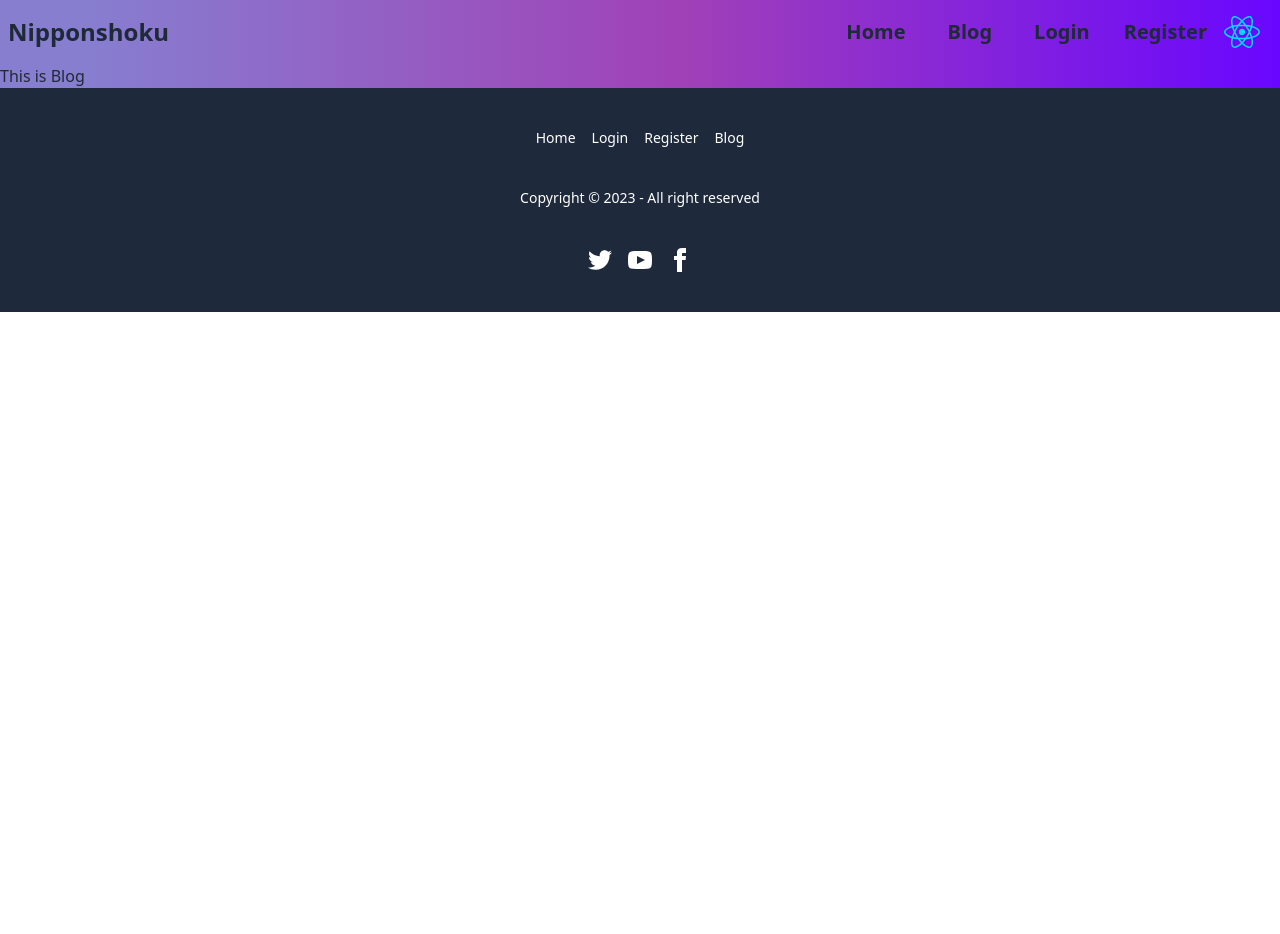
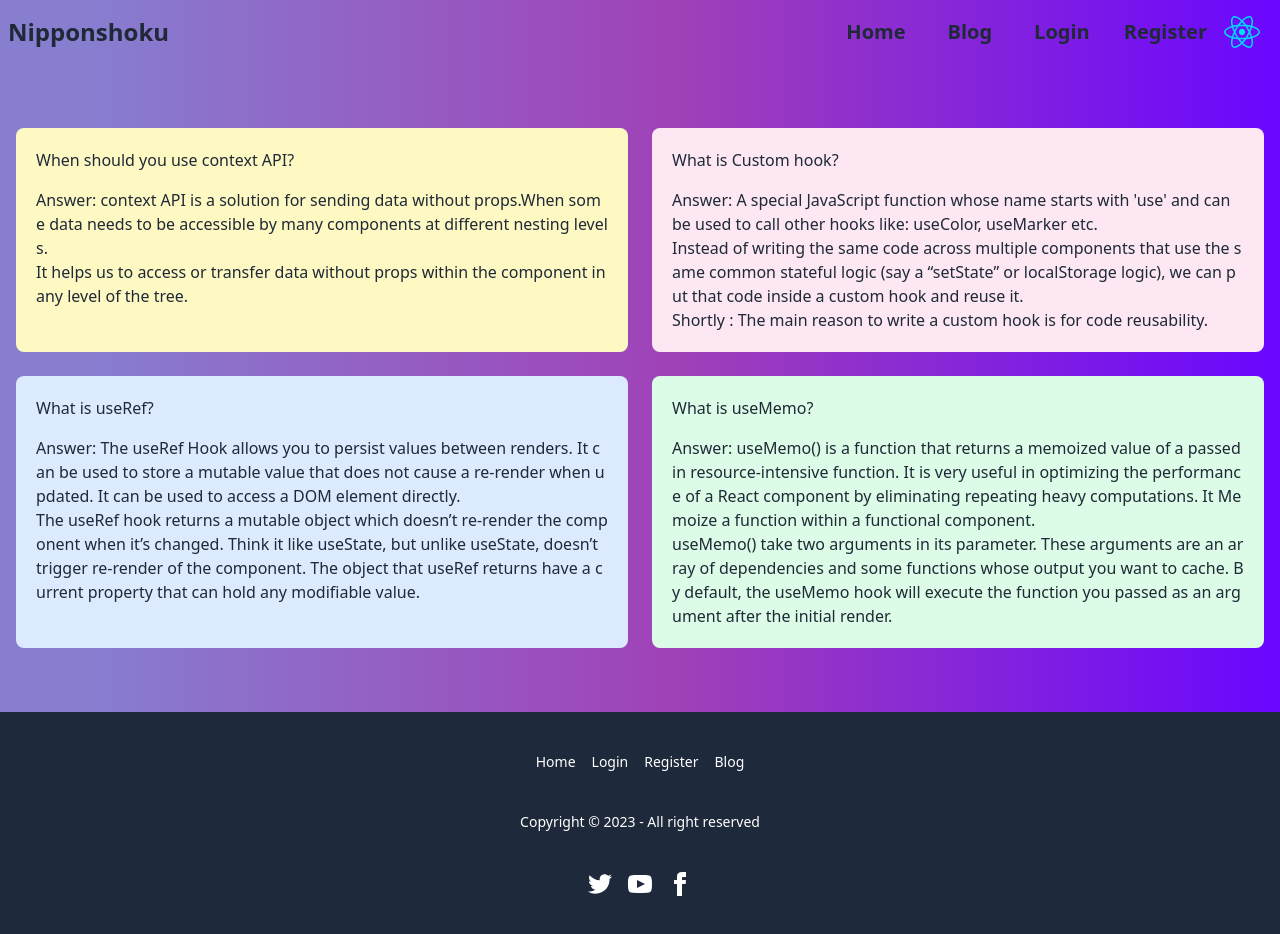
Before and after one commit to thamidtuhin74/chef-recipe-hunter, a React (Vite) app: page /blog in a window 1280 px wide. Before the commit the page ends 800 px from the top, so only its background shows below. Built offline with nearby package versions, Linux system fonts and the light colour scheme; no server answers.

Commit message:
Favourite butten disabled option & set a toast

```diff
--- a/package.json
+++ b/package.json
@@ -17,7 +17,8 @@
     "react": "^18.2.0",
     "react-dom": "^18.2.0",
     "react-router-dom": "^6.11.0",
-    "sort-by": "^1.2.0"
+    "sort-by": "^1.2.0",
+    "toastify-js": "^1.12.0"
   },
   "devDependencies": {
     "@types/react": "^18.0.28",
--- a/src/Components/CardDetails/CardDetails.jsx
+++ b/src/Components/CardDetails/CardDetails.jsx
@@ -1,15 +1,38 @@
-import React from 'react';
+import React, { useState } from 'react';
 import { Link, useLoaderData } from 'react-router-dom';
 import './CardDetails.css'
 import Recipe from '../Recipe/Recipe';
+import Toastify from 'toastify-js'
+import "toastify-js/src/toastify.css"
 
 const CardDetails = () => {
+    const [favourite, setFavourite] = useState(false);
+
     const chefDetails = useLoaderData();
     console.log(chefDetails);
 
     const {recipes}  = chefDetails;
 
-    console.log(recipes)
+    console.log(recipes);
+
+    const toastHandler = () =>{
+        setFavourite(true);
+        Toastify({
+
+            text: "You are Added this Chef in Your Favourite List",
+            className: "info",
+            newWindow: true,
+            close: true,
+            gravity: "top", // `top` or `bottom`
+            position: "center", // `left`, `center` or `right`
+            stopOnFocus: true, // Prevents dismissing of toast on hover
+            style: {
+                background: "linear-gradient(to right, #00b09b, #96c93d)",
+            },
+            duration: 3000,
+            onClick: function(){}
+            }).showToast();
+    }
 
     return (
         <div className="Container mx-auto bg-base-100">
@@ -30,8 +53,8 @@
 
 
                     </p>
-                    <Link to={`/card-details/${chefDetails.id}`}>
-                        <button className="btn btn-primary">Add To Fabourite</button>
+                    <Link>
+                        <button onClick={()=>toastHandler()} className={`btn btn-primary`} disabled={favourite} >Add To Fabourite</button>
                     </Link>
                     </div>
                 </div>
--- a/src/Pages/Blog/Blog.jsx
+++ b/src/Pages/Blog/Blog.jsx
@@ -2,8 +2,40 @@
 
 const Blog = () => {
     return (
-        <div>
-            This is Blog
+        <div className='container mx-auto grid md:grid-cols-2 p-4 gap-6 py-16'>
+            <div className="qun-ans bg-yellow-100 p-5 rounded-lg">
+                <h2 className='pb-4'>When should you use context API?</h2>
+                <p>
+                    <span>Answer: </span>
+                    context API is a solution for sending data without props.When some data needs to be accessible by many components at different nesting levels.<br/>
+                    It helps us to access or transfer data without props within the component in any level of the tree.
+                </p>
+            </div>
+            <div className="qun-ans bg-pink-100 p-5 rounded-lg">
+                <h2 className='pb-4'>What is Custom hook?</h2>
+                <p>
+                    <span>Answer: </span>
+                    A special JavaScript function whose name starts with 'use' and can be used to call other hooks like: useColor, useMarker etc. <br />
+                    Instead of writing the same code across multiple components that use the same common stateful logic (say a “setState” or localStorage logic), we can put that code inside a custom hook and reuse it. <br />
+                    Shortly : The main reason to write a custom hook is for code reusability.
+                </p>
+            </div>
+            <div className="qun-ans bg-blue-100 p-5 rounded-lg">
+                <h2 className='pb-4'>What is useRef?</h2>
+                <p>
+                    <span>Answer: </span>
+                    The useRef Hook allows you to persist values between renders. It can be used to store a mutable value that does not cause a re-render when updated. It can be used to access a DOM element directly.<br/>
+                    The useRef hook returns a mutable object which doesn’t re-render the component when it’s changed. Think it like useState, but unlike useState, doesn’t trigger re-render of the component. The object that useRef returns have a current property that can hold any modifiable value.
+                </p>
+            </div>
+            <div className="qun-ans bg-green-100 p-5 rounded-lg">
+                <h2 className='pb-4'>What is useMemo?</h2>
+                <p>
+                    <span>Answer: </span>
+                    useMemo() is a function that returns a memoized value of a passed in resource-intensive function. It is very useful in optimizing the performance of a React component by eliminating repeating heavy computations. It Memoize a function within a functional component. <br />
+                    useMemo() take two arguments in its parameter. These arguments are an array of dependencies and some functions whose output you want to cache. By default, the useMemo hook will execute the function you passed as an argument after the initial render.
+                </p>
+            </div>
         </div>
     );
 };
```
Also changed, not shown: 1 other file (tests, documents, lock files or other folders).
